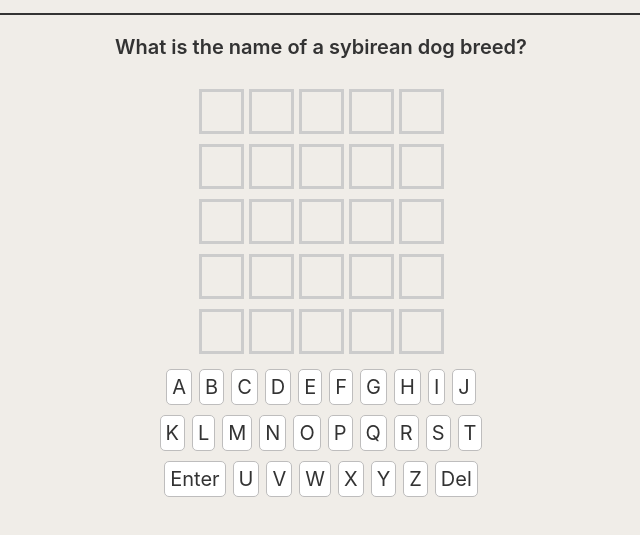
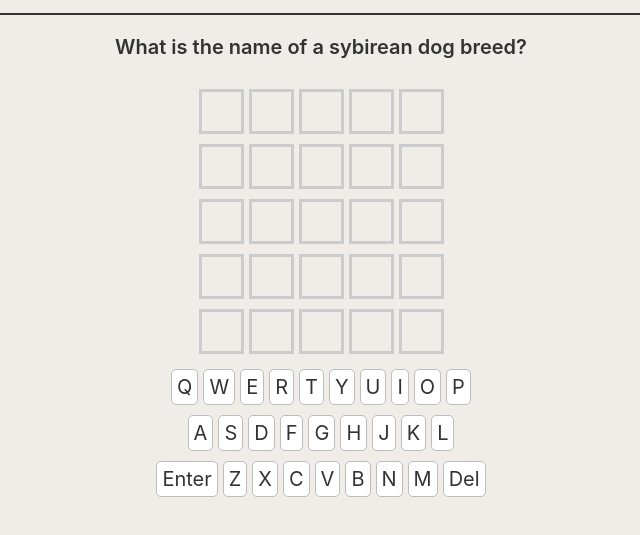
Before and after one commit to AdrianLantos/Playground, a plain HTML site: page wordgame/index.html in a window 1280 px wide. Shown: the part 93-628 px from the top of the page, without its empty margins (319-959 px from the left). Drawn offline with Linux system fonts and the light colour scheme.

Commit message:
Change Keyboard Layout

```diff
--- a/wordgame/index.html
+++ b/wordgame/index.html
@@ -14,7 +14,42 @@
       <p class="question">What is the name of a sybirean dog breed?</p>
     </div>
     <div class="letterboard"></div>
-    <div class="keyboard-holder flex-column"></div>
+    <div class="keyboard-holder flex-column">
+      <div class="keyboard-row" id="keyboard-row-1">
+        <div class="keyboard-key" id="key-Q" unselectable="on">Q</div>
+        <div class="keyboard-key" id="key-W" unselectable="on">W</div>
+        <div class="keyboard-key" id="key-E" unselectable="on">E</div>
+        <div class="keyboard-key" id="key-R" unselectable="on">R</div>
+        <div class="keyboard-key" id="key-T" unselectable="on">T</div>
+        <div class="keyboard-key" id="key-Y" unselectable="on">Y</div>
+        <div class="keyboard-key" id="key-U" unselectable="on">U</div>
+        <div class="keyboard-key" id="key-I" unselectable="on">I</div>
+        <div class="keyboard-key" id="key-O" unselectable="on">O</div>
+        <div class="keyboard-key" id="key-P" unselectable="on">P</div>
+      </div>
+      <div class="keyboard-row" id="keyboard-row-2">
+        <div class="keyboard-key" id="key-A" unselectable="on">A</div>
+        <div class="keyboard-key" id="key-S" unselectable="on">S</div>
+        <div class="keyboard-key" id="key-D" unselectable="on">D</div>
+        <div class="keyboard-key" id="key-F" unselectable="on">F</div>
+        <div class="keyboard-key" id="key-G" unselectable="on">G</div>
+        <div class="keyboard-key" id="key-H" unselectable="on">H</div>
+        <div class="keyboard-key" id="key-J" unselectable="on">J</div>
+        <div class="keyboard-key" id="key-K" unselectable="on">K</div>
+        <div class="keyboard-key" id="key-L" unselectable="on">L</div>
+      </div>
+      <div class="keyboard-row" id="keyboard-row-3">
+        <div class="keyboard-key" id="key-Enter" unselectable="on">Enter</div>
+        <div class="keyboard-key" id="key-Z" unselectable="on">Z</div>
+        <div class="keyboard-key" id="key-X" unselectable="on">X</div>
+        <div class="keyboard-key" id="key-C" unselectable="on">C</div>
+        <div class="keyboard-key" id="key-V" unselectable="on">V</div>
+        <div class="keyboard-key" id="key-B" unselectable="on">B</div>
+        <div class="keyboard-key" id="key-N" unselectable="on">N</div>
+        <div class="keyboard-key" id="key-M" unselectable="on">M</div>
+        <div class="keyboard-key" id="key-Del" unselectable="on">Del</div>
+      </div>
+    </div>
     <script src="./init.js" type="module"></script>
   </body>
 </html>
--- a/wordgame/style.css
+++ b/wordgame/style.css
@@ -151,7 +151,7 @@ body {
   justify-content: center;
   align-items: center;
   max-width: 100%;
-  gap: 7px;
+  gap: 5px;
   margin: 10px 0;
 }
 
@@ -166,6 +166,7 @@ body {
 .keyboard-row .keyboard-key:hover {
   cursor: pointer;
 }
+
 .keyboard-row .keyboard-key:active {
   background-color: #ffffff1c;
   border-color: rgb(158, 158, 158);
@@ -174,3 +175,10 @@ body {
 .keyboard-key.wrong {
   background-color: #9b9b9b;
 }
+
+.keyboard-key[unselectable="on"] {
+  -moz-user-select: none;
+  -webkit-user-select: none;
+  -ms-user-select: none;
+  user-select: none;
+}
--- a/wordgame/util.js
+++ b/wordgame/util.js
@@ -49,6 +49,7 @@ function createKeyboard() {
         newKey.innerHTML = charValue;
         newKey.id = "key-" + charValue;
         newKey.className = "keyboard-key";
+        newKey.setAttribute("unselectable", "on");
         newKeyRow.appendChild(newKey);
       } else if (i === 2 && j >= 6) {
         let newKey = document.createElement("div");
@@ -56,6 +57,7 @@ function createKeyboard() {
         newKey.innerHTML = charValue;
         newKey.id = "key-" + charValue;
         newKey.className = "keyboard-key";
+        newKey.setAttribute("unselectable", "on");
         newKeyRow.appendChild(newKey);
         break;
       }
@@ -71,6 +73,7 @@ function createKeyboard() {
       newKey.innerHTML = charValue;
       newKey.id = "key-" + charValue;
       newKey.className = "keyboard-key";
+      newKey.setAttribute("unselectable", "on");
       newKeyRow.appendChild(newKey);
     }
     keyboard.appendChild(newKeyRow);
@@ -80,6 +83,5 @@ function createKeyboard() {
 // Sets the question and the number of boxes
 export function gameSetUp(question, answer, rounds) {
   document.querySelector(".question").innerHTML = question;
-  createKeyboard();
   createLetterBoxes(answer, rounds);
 }
```
